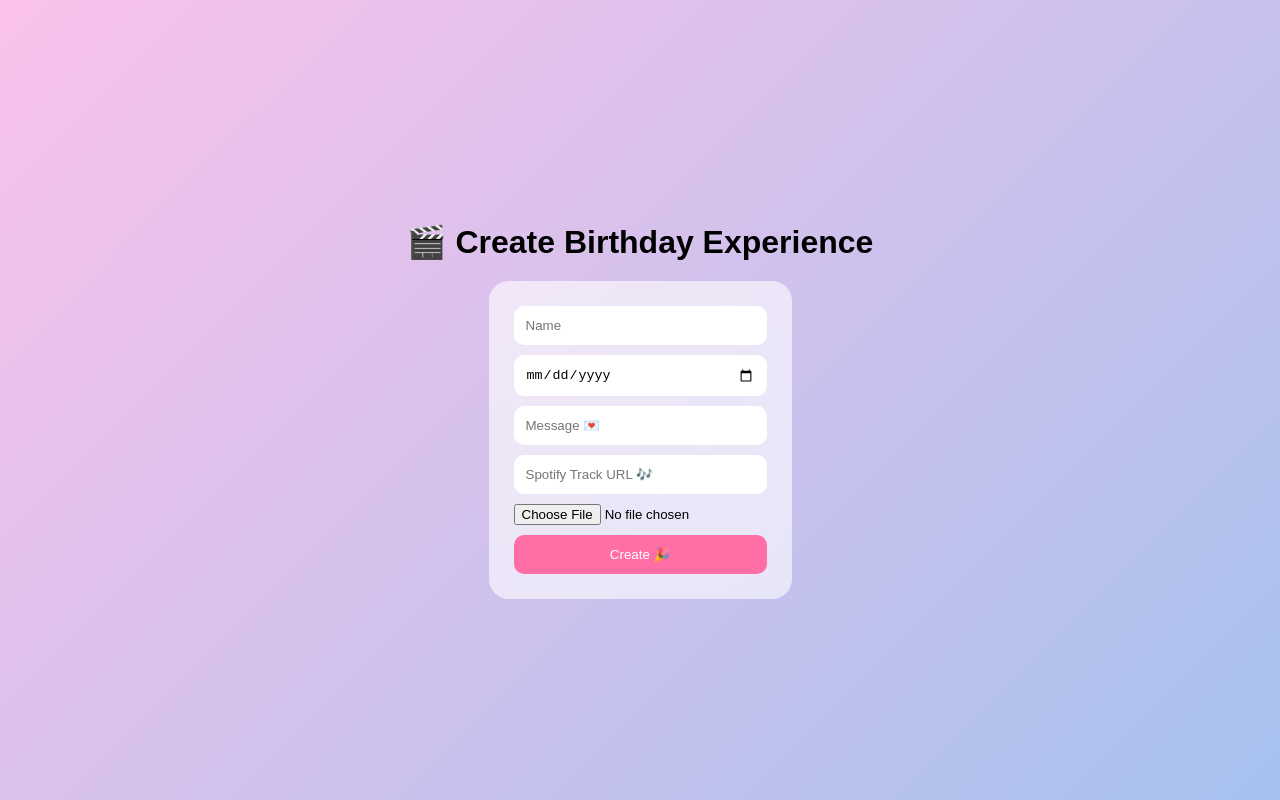
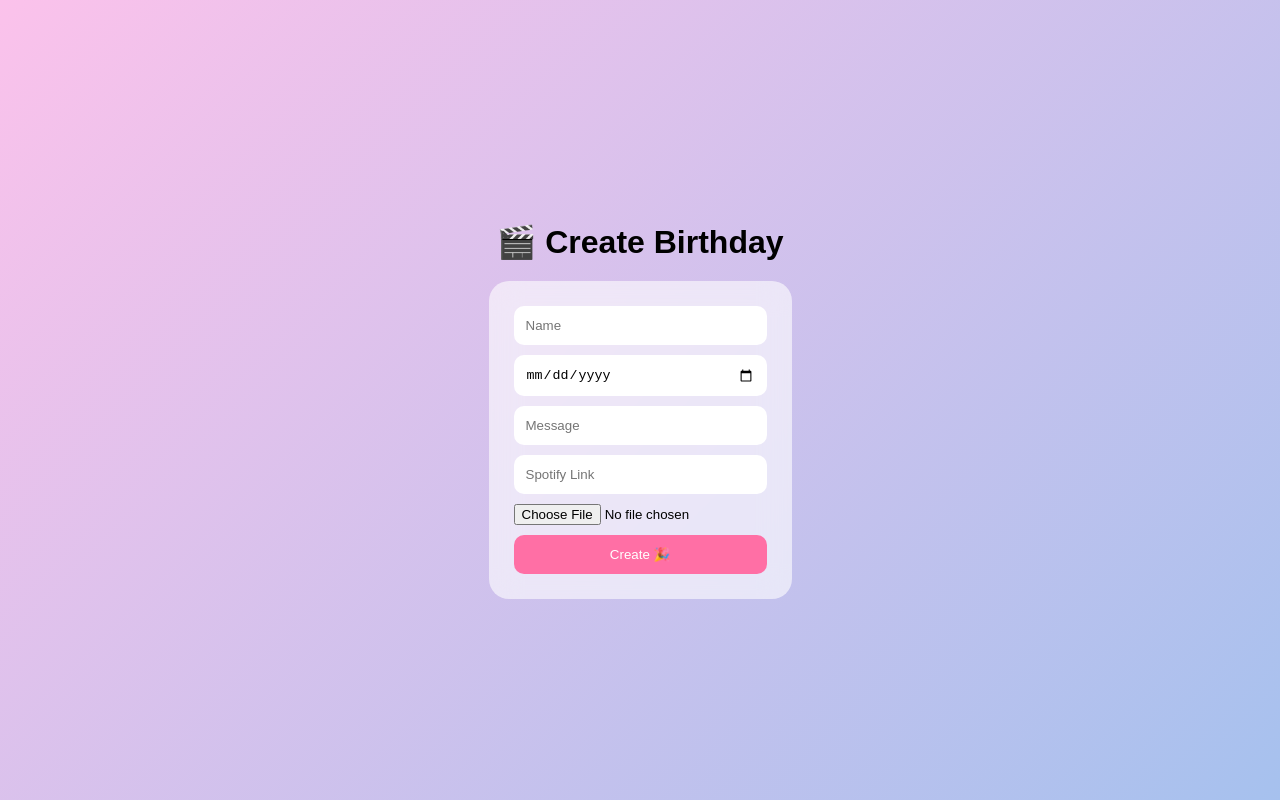
Before and after one commit to harshu-pixel/bday-web, a Next.js app: page / in a window 1280 px wide. Built offline with nearby package versions, Linux system fonts and the light colour scheme.

Commit message:
Update index.js

```diff
--- a/pages/index.js
+++ b/pages/index.js
@@ -14,6 +14,7 @@ export default function Home() {
 
   const [image, setImage] = useState(null);
 
+  // 📸 Upload to Cloudinary
   const uploadImage = async () => {
     if (!image) return '';
 
@@ -46,29 +47,22 @@ export default function Home() {
 
   return (
     <div className={styles.container}>
-      <h1 className={styles.title}>🎬 Create Birthday Experience</h1>
+      <h1 className={styles.title}>🎬 Create Birthday</h1>
 
       <form onSubmit={handleSubmit} className={styles.card}>
-        <input className={styles.input}
-          placeholder="Name"
-          onChange={(e)=>setForm({...form, name:e.target.value})}
-          required />
+        <input className={styles.input} placeholder="Name"
+          required onChange={(e)=>setForm({...form, name:e.target.value})} />
 
-        <input className={styles.input}
-          type="date"
-          onChange={(e)=>setForm({...form, date:e.target.value})}
-          required />
+        <input className={styles.input} type="date"
+          required onChange={(e)=>setForm({...form, date:e.target.value})} />
 
-        <input className={styles.input}
-          placeholder="Message 💌"
+        <input className={styles.input} placeholder="Message"
           onChange={(e)=>setForm({...form, message:e.target.value})} />
 
-        <input className={styles.input}
-          placeholder="Spotify Track URL 🎶"
+        <input className={styles.input} placeholder="Spotify Link"
           onChange={(e)=>setForm({...form, spotify:e.target.value})} />
 
-        <input type="file"
-          onChange={(e)=>setImage(e.target.files[0])} />
+        <input type="file" onChange={(e)=>setImage(e.target.files[0])} />
 
         <button className={styles.button}>Create 🎉</button>
       </form>
```
